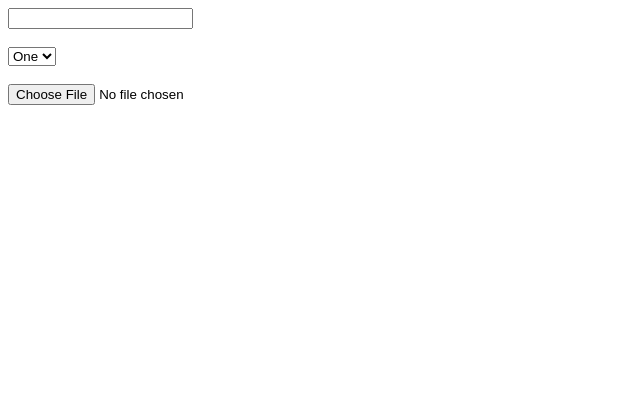
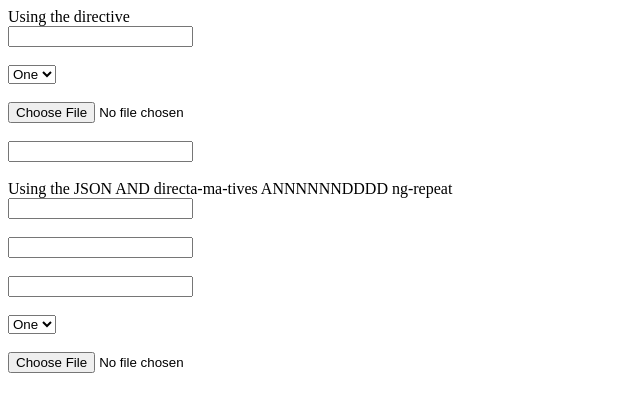
Before and after one commit to Kphillycat/dynamicForms, a website: page index.html in a window 1280 px wide. Shown: the whole page, without its empty margins (0-640 px from the left). Drawn offline with nearby package versions, Linux system fonts and the light colour scheme.

Commit message:
Add case statement to directive

```diff
--- a/index.html
+++ b/index.html
@@ -11,10 +11,14 @@
     <script src="js/directives/myfileselect_directive.js"></script>
 </head>
 <body ng-app="dynamicFormsApp" ng-controller="ctrl as c">
-
+    <div> Using the directive </div>
     <my-form type="text"></my-form>
     <my-form type="select"></my-form>
     <my-form type="file"></my-form>
+    <my-form></my-form> <!-- I ain't go no type -->
+
+    <div> Using the JSON AND directa-ma-tives ANNNNNNDDDD ng-repeat</div>
+    <my-form ng-repeat="formType in c.types" type="{{formType.type}}"></my-form>
 
     <!-- Using ng-if to create the elements -->
     <!-- <div ng-if="c.type === 'text'">
--- a/js/controllers/myform_controller.js
+++ b/js/controllers/myform_controller.js
@@ -4,7 +4,30 @@
 (function(){
     angular.module('dynamicFormsApp', []).controller('ctrl', formsCtrl);
 
-    function formsCtrl(){
-        this.type = "text";
+    formsCtrl.$inject = ['$http'];
+
+    var data = [
+		{
+			"type" : "text"
+		},
+		{
+			"type" : "text"
+		},
+		{
+			"type" : "text"
+		},
+		{
+			"type" : "select"
+		},
+		{
+			"type" : "file"
+		}
+	]
+
+    function formsCtrl($http){
+        this.types = data;
+        // $http.get('data.json').success(function(data) {
+        // 	this.types = data;
+        // });
     }
 })();
--- a/js/directives/myform_directive.js
+++ b/js/directives/myform_directive.js
@@ -14,14 +14,17 @@
                 type: "@"
             },
             link: function(scope, element, attrs) {
-                    if (attrs.type && attrs.type == "text") {
-                        element.html($sce.trustAsHtml("<input type=text /> <br /> <br />"));
-                    }
-                    if (attrs.type && attrs.type == "select") {
-                        element.html($sce.trustAsHtml("<select><option value='One'>One</option></select> <br /> <br />"));
-                    }
-                    if (attrs.type && attrs.type == "file") {
-                        element.html($sce.trustAsHtml("<input type=file /> <br /> <br />"));
+                    switch (attrs.type) {
+                        case "select":
+                            element.html($sce.trustAsHtml("<select><option value='One'>One</option></select> <br /> <br />"));
+                            break;
+                        case "file":
+                            element.html($sce.trustAsHtml("<input type=file /> <br /> <br />"));
+                            break;
+                        case "text":
+                        default:
+                            element.html($sce.trustAsHtml("<input type=text /> <br /> <br />"));
+                            break;
                     }
                     element.on('click', function(){
                         element.addClass('Linked');
```
Also changed, not shown: data.json (added, +17 -0 lines).
